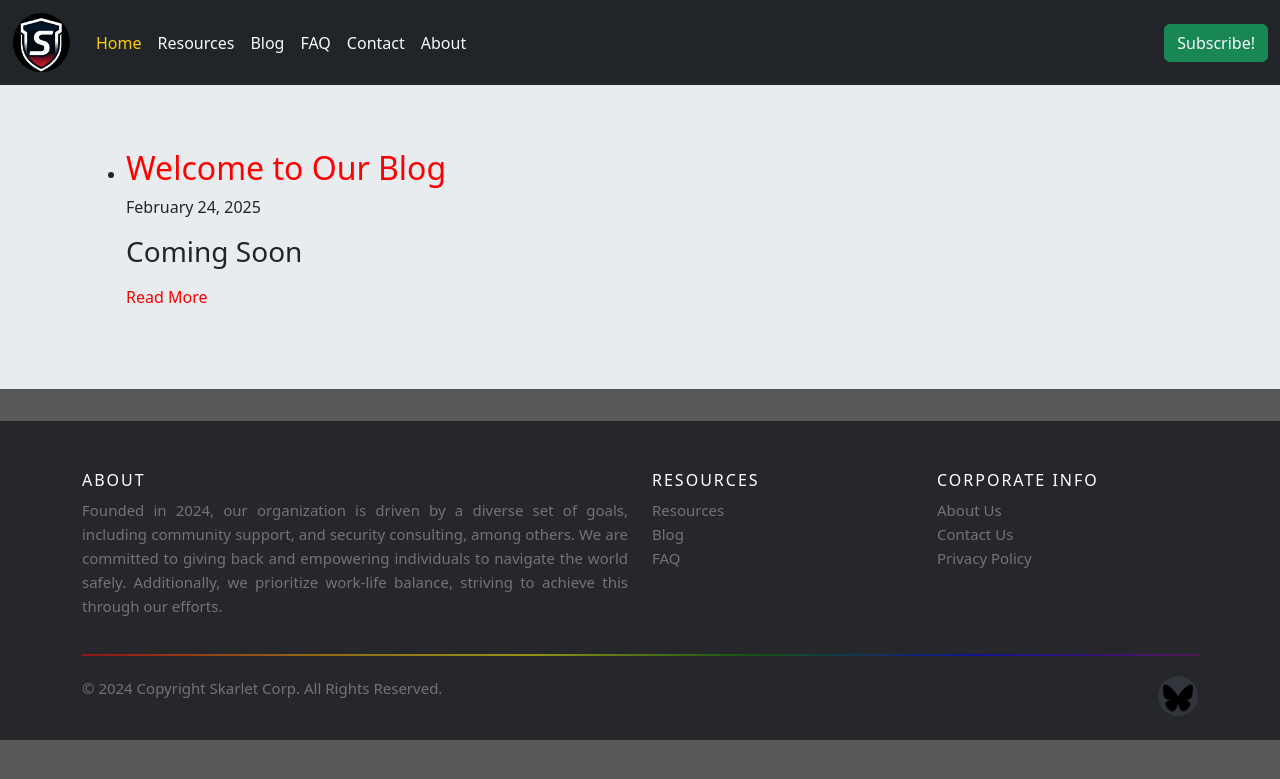
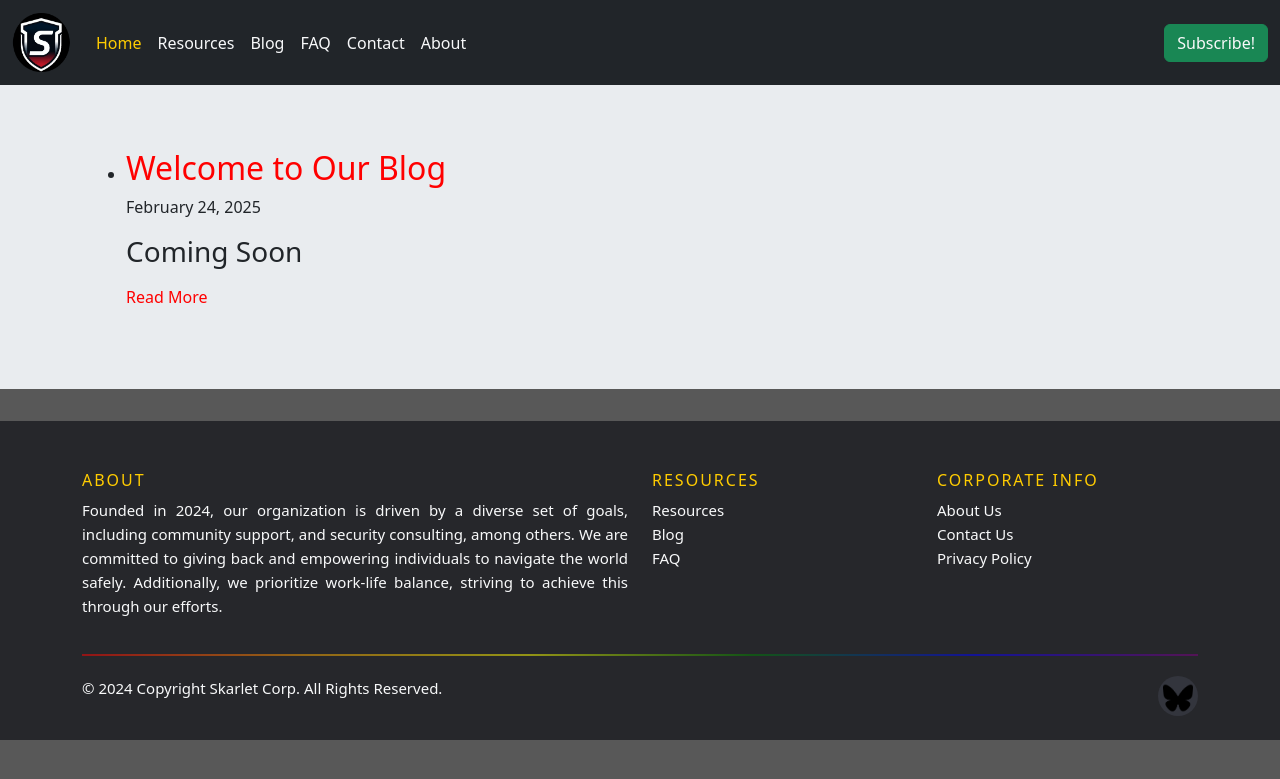
Before and after one commit to SkarletTeam/skarlet, a Jekyll site: the page built from blog.md, in a window 1280 px wide. Shown: the top 779 px of the page. Built offline with Jekyll 4.4.1, drawn with Linux system fonts in a browser that asks for light colours; a script that is not in the unit is left out.

Commit message:
Update style.css

```diff
--- a/css/style.css
+++ b/css/style.css
@@ -90,58 +90,58 @@ a:active {
             vertical-align: middle; /* Center text vertically */
         }
 
-.site-footer
-{
-  background-color:#26272b;
-  padding:45px 0 20px;
-  font-size:15px;
-  line-height:24px;
-  color:#737373;
+.site-footer {
+  background-color: #26272b; /* Dark background color */
+  padding: 45px 0 20px;
+  font-size: 15px;
+  line-height: 24px;
+  color: #f8f9fa; /* Light color for text contrast */
 }
-.site-footer hr
-{
-  border-top-color:#bbb;
-  opacity:0.5
+
+.site-footer hr {
+  border-top-color: #adb5bd; /* Light grey for dividers */
+  opacity: 0.5;
 }
-.site-footer hr.small
-{
-  margin:20px 0
+
+.site-footer hr.small {
+  margin: 20px 0;
 }
-.site-footer h6
-{
-  color:#fff;
-  font-size:16px;
-  text-transform:uppercase;
-  margin-top:5px;
-  letter-spacing:2px
+
+.site-footer h6 {
+  color: #ffcc00; /* Yellow for headings for strong contrast */
+  font-size: 16px;
+  text-transform: uppercase;
+  margin-top: 5px;
+  letter-spacing: 2px;
 }
-.site-footer a
-{
-  color:#737373;
+
+.site-footer a {
+  color: #f8f9fa; /* Light color for links for better contrast */
 }
-.site-footer a:hover
-{
-  color:#3366cc;
-  text-decoration:none;
+
+.site-footer a:hover {
+  color: #adb5bd; /* Light grey for hover state */
+  text-decoration: none;
 }
-.footer-links
-{
-  padding-left:0;
-  list-style:none
+
+.footer-links {
+  padding-left: 0;
+  list-style: none;
 }
-.footer-links li
-{
-  display:block
+
+.footer-links li {
+  display: block;
 }
-.footer-links a
-{
-  color:#737373
+
+.footer-links a {
+  color: #f8f9fa; /* Light color for footer links */
 }
-.footer-links a:active,.footer-links a:focus,.footer-links a:hover
-{
-  color:#3366cc;
-  text-decoration:none;
+
+.footer-links a:active, .footer-links a:focus, .footer-links a:hover {
+  color: #ffcc00; /* Yellow for active, focus, and hover states */
+  text-decoration: none;
 }
+
 .footer-links.inline li
 {
   display:inline-block
```
